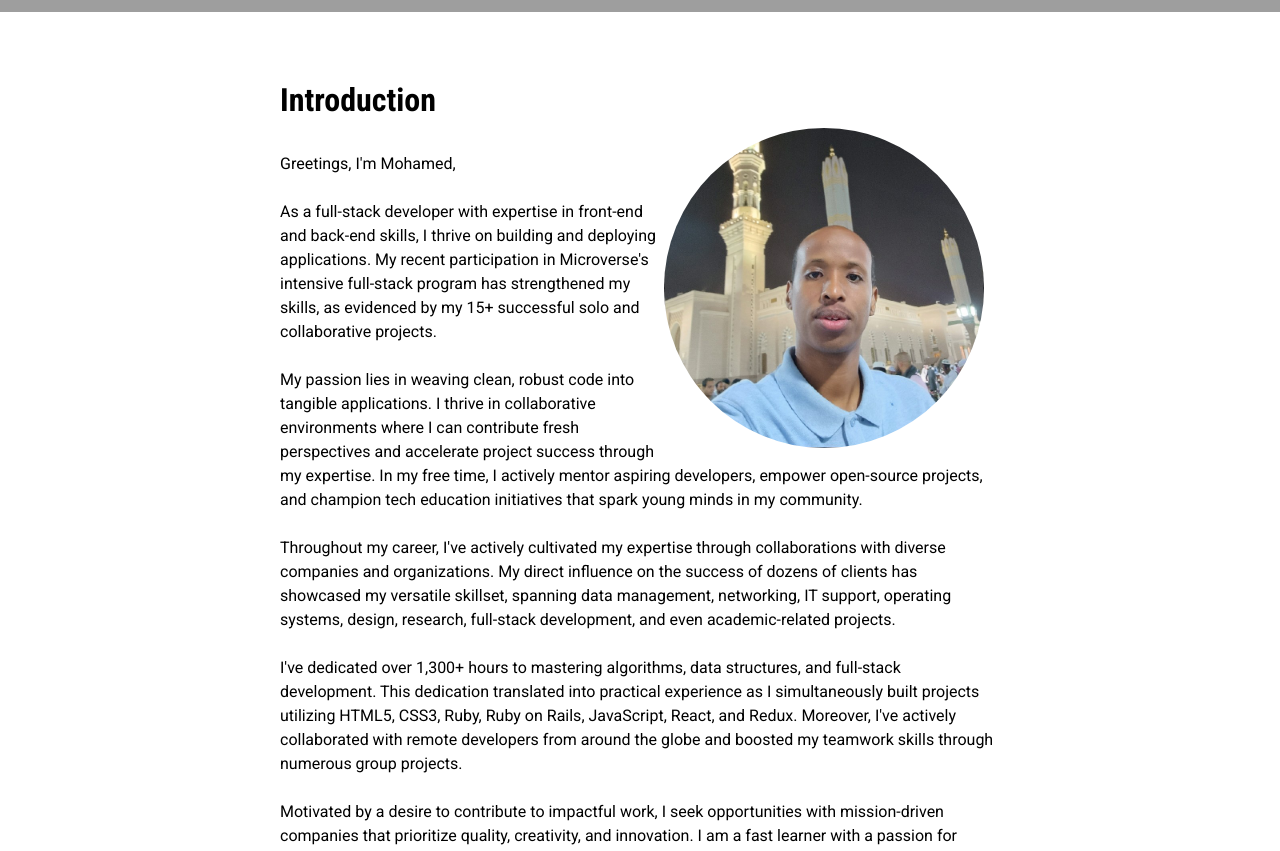
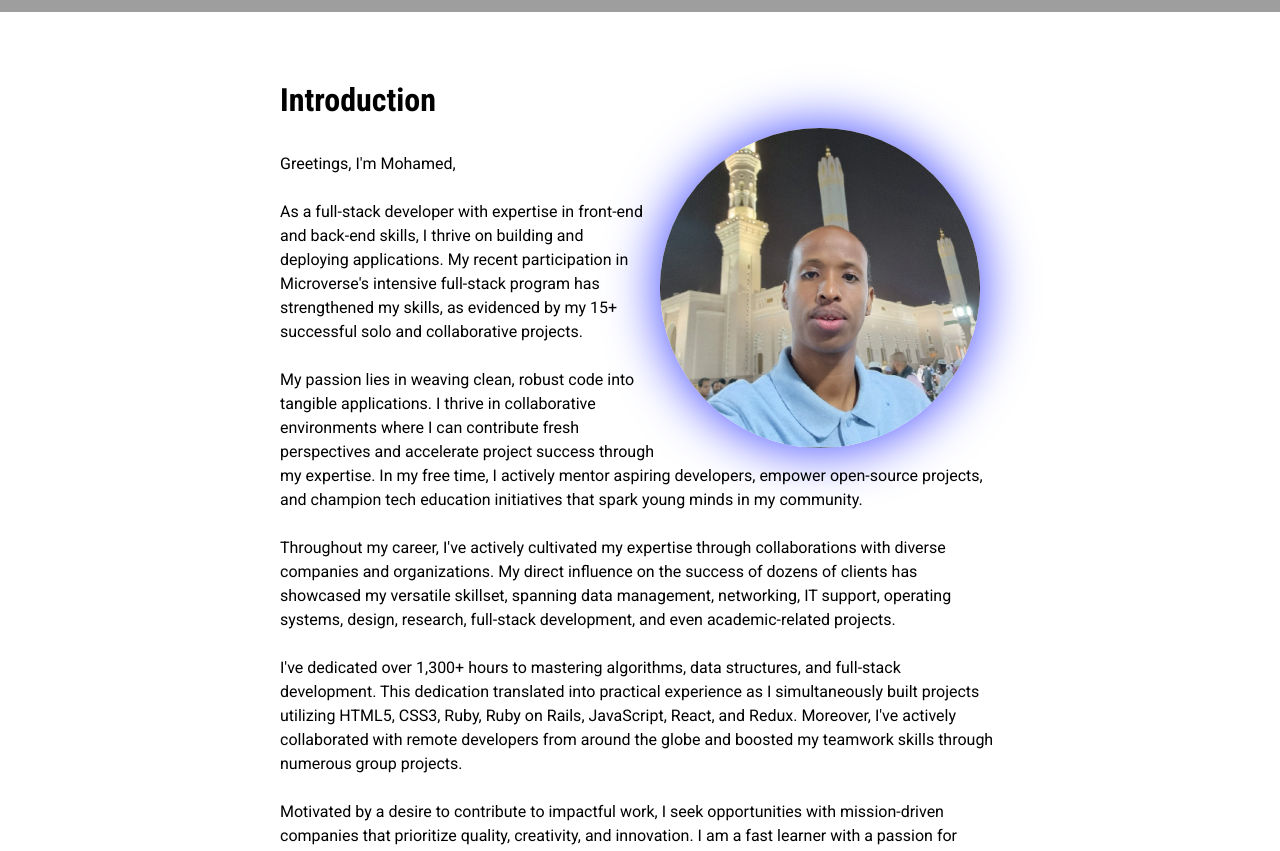
Before and after one commit to katarighe/my-portfolio-website, a React (Vite) app: page /about in a window 1280 px wide. Shown: the part 880-1731 px from the top of the page. Built offline with nearby package versions, Linux system fonts and the light colour scheme; grey boxes are pictures that could not be loaded.

Commit message:
Refactor image and add shadow-custom

```diff
--- a/src/components/Hero.jsx
+++ b/src/components/Hero.jsx
@@ -22,6 +22,7 @@ function Hero({ name, details, backgroundImage }) {
 Hero.defaultProps = {
   name: 'Your Name',
   details: 'WEB-DESIGNER',
+  backgroundImage: '../assets/coding-background.jpg',
 };
 
 Hero.propTypes = {
--- a/src/pages/About.jsx
+++ b/src/pages/About.jsx
@@ -107,6 +107,16 @@ function AboutMe() {
     }),
   };
 
+  const ProfileImage = () => {
+    return (
+      <img
+        src="src/assets/mai-profile.JPG"
+        alt="About Me"
+        className="mr-5 max-w-[20rem] max-h-[20rem] object-right md:float-right md:object rounded-full animate__animated animate__fadeIn shadow-custom"
+      />
+    );
+  };
+
   return (
     <>
       <Hero
@@ -119,11 +129,7 @@ function AboutMe() {
             <h3 className="font-bold text-[2rem] mb-1 font-robotoCondensed animate__animated animate__slideInRight">
               Introduction
             </h3>
-            <img
-              src="src/assets/mai-profile.JPG"
-              alt="About Me"
-              className="mr-4 max-w-[20rem] max-h-[20rem] object-right md:float-right md:object rounded-full"
-            />
+            <ProfileImage />
             <br />
             <p className="text-base whitespace-break-spaces font-robotoOriginal animate__animated animate__fadeIn">
               Greetings, I&apos;m Mohamed,
--- a/src/pages/Home.jsx
+++ b/src/pages/Home.jsx
@@ -141,6 +141,16 @@ function Home() {
 
   const selectedProject = sortedProjects[selectedProjectIndex];
 
+  const ProfileImage = () => {
+    return (
+        <img
+          src="src/assets/mai-profile.JPG"
+          alt="About Me"
+          className="mr-5 max-w-[15rem] max-h-[15rem] object-right rounded-full md:float-right md:object animate__animated animate__fadeIn shadow-custom"
+        />
+    );
+  };
+
   return (
     <>
       <Hero
@@ -150,11 +160,7 @@ function Home() {
       <section className="text-black">
         <div className="container space-y-10 py-16">
           <article className="max-w-[35rem] mx-auto animate__animated animate__fadeIn">
-            <img
-              src="src/assets/mai-profile.JPG"
-              alt="About Me"
-              className="mr-3 max-w-[15rem] max-h-[15rem] object-right md:float-right md:object rounded-full"
-            />
+          <ProfileImage />
             <h3 className="font-bold text-[2rem] mb-1 font-robotoCondensed animate__animated animate__slideInDown">
               About Me
             </h3>
```
